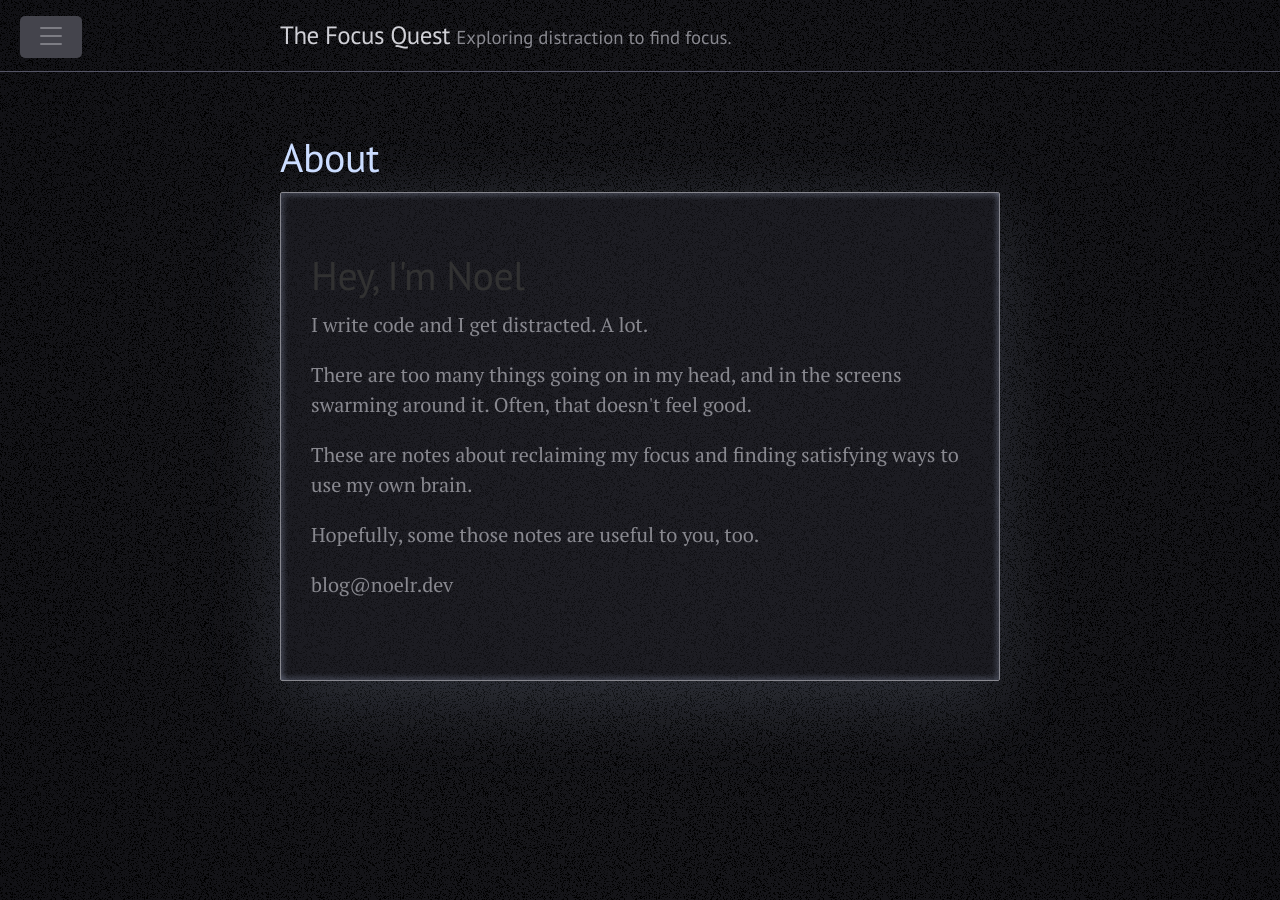
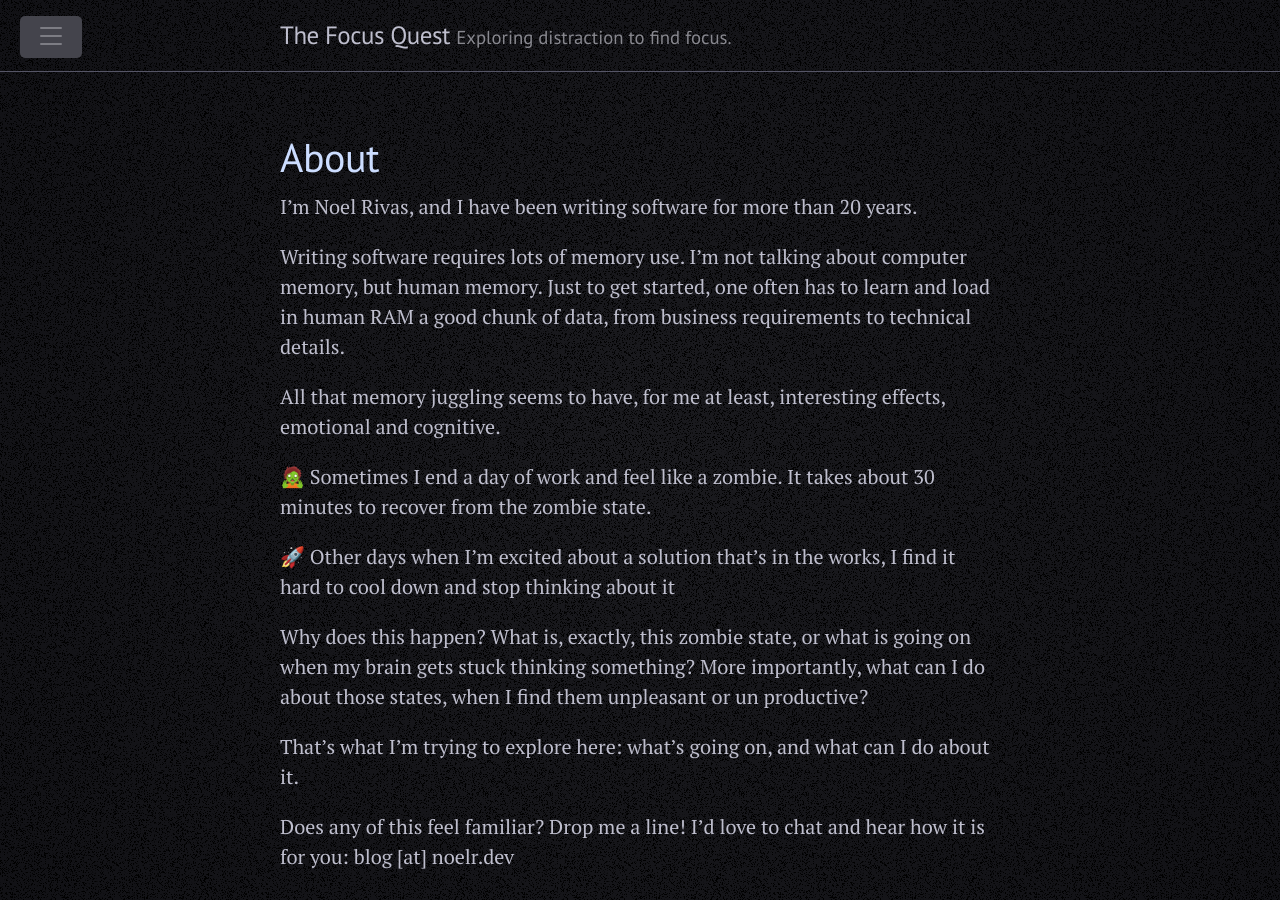
Before and after one commit to noelrivasc/blog, a Jekyll site: the page built from about.markdown, in a window 1280 px wide. Built offline with Jekyll 4.4.1, drawn with Linux system fonts in a browser that asks for light colours.

Commit message:
Soften lightest gray, write about.

```diff
--- a/about.markdown
+++ b/about.markdown
@@ -4,11 +4,18 @@ title: About
 permalink: /about/
 ---
 
-<div class="presentation">
-  <h1>Hey, I'm Noel</h1>
-  <p>I write code and I get distracted. A lot.</p>
-  <p>There are too many things going on in my head, and in the screens swarming around it. Often, that doesn't feel good.</p>
-  <p>These are notes about reclaiming my focus and finding satisfying ways to use my own brain.</p>
-  <p>Hopefully, some those notes are useful to you, too.</p>
-  <p>blog@noelr.dev</p>
-</div>
+I'm Noel Rivas, and I have been writing software for more than 20 years.
+
+Writing software requires lots of memory use. I'm not talking about computer memory, but human memory. Just to get started, one often has to learn and load in human RAM a good chunk of data, from business requirements to technical details.
+
+All that memory juggling seems to have, for me at least, interesting effects, emotional and cognitive.
+
+🧟 Sometimes I end a day of work and feel like a zombie. It takes about 30 minutes to recover from the zombie state.
+
+🚀 Other days when I'm excited about a solution that's in the works, I find it hard to cool down and stop thinking about it
+
+Why does this happen? What is, exactly, this zombie state, or what is going on when my brain gets stuck thinking something? More importantly, what can I do about those states, when I find them unpleasant or un productive?
+
+That's what I'm trying to explore here: what's going on, and what can I do about it.
+
+Does any of this feel familiar? Drop me a line! I'd love to chat and hear how it is for you: blog [at] noelr.dev
--- a/public/css/noelr.css
+++ b/public/css/noelr.css
@@ -7,7 +7,7 @@
   --medium-gray-components: 68, 68, 76;
   --light-gray-components: 102, 102, 111;
   --lighter-gray-components: 136, 136, 143;
-  --very-light-gray-components: 208, 208, 214;
+  --very-light-gray-components: 190, 190, 205;
 
   --deep-blue-components: 0, 17, 34;
   --darker-blue-components: 0, 34, 68;
@@ -135,7 +135,7 @@ body {
 .post p,
 .post ul,
 .post ul li {
-  color: var(--lighter-gray);
+  color: var(--very-light-gray);
 }
 
 .page a,
```
